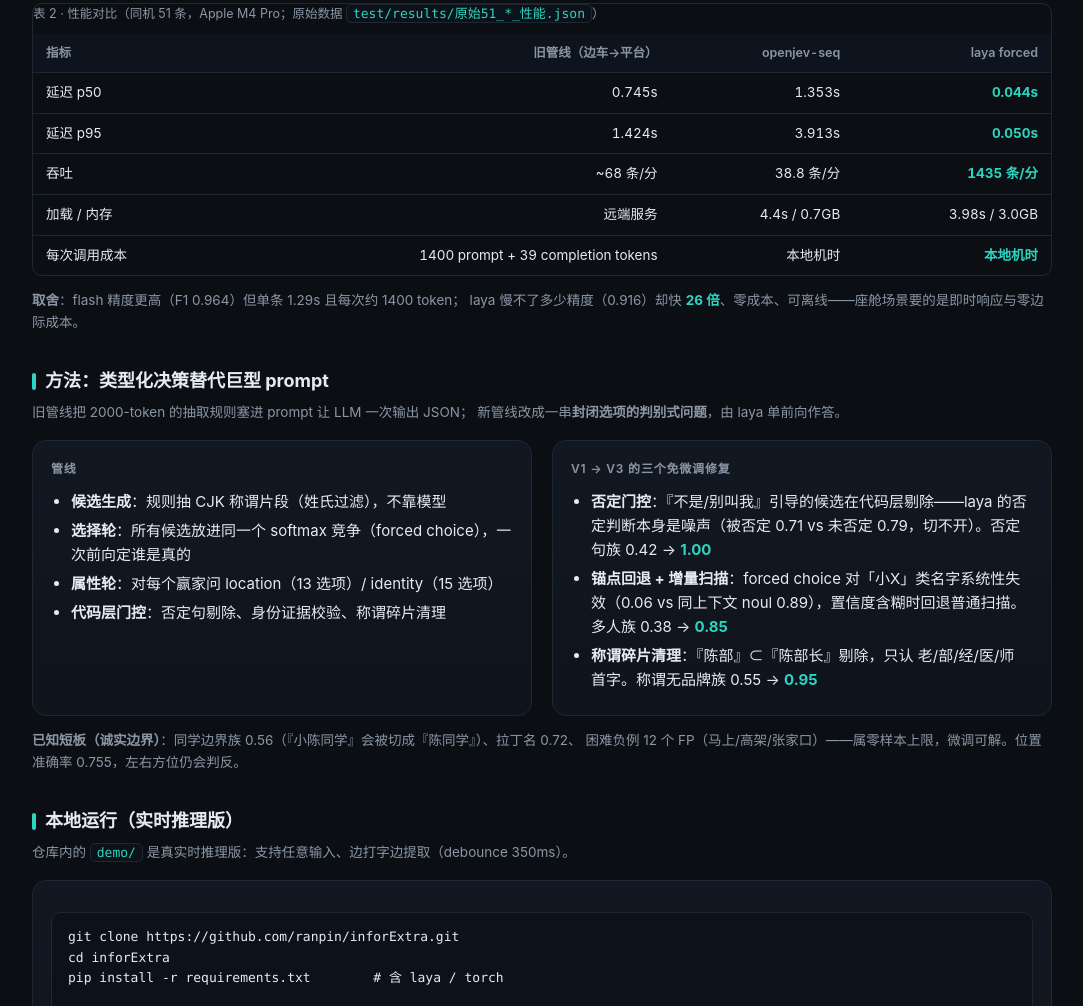
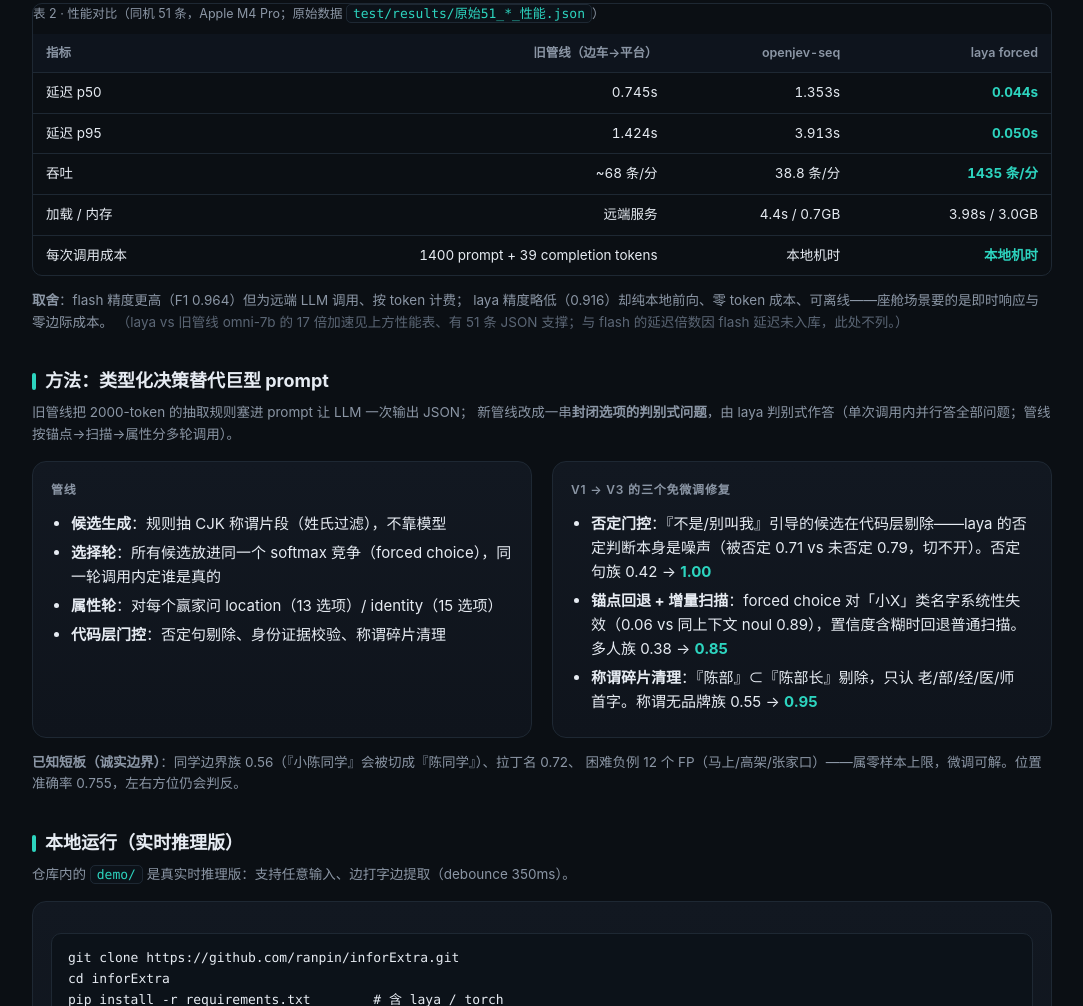
Before and after one commit to ranpin/inforExtra, a plain HTML site: page docs/index.html in a window 1280 px wide. Shown: the part 1130-2136 px from the top of the page, without its empty margins (98-1181 px from the left). Drawn offline with Linux system fonts and the light colour scheme.

Commit message:
docs: 展示页修正面试评审抓出的三处口径
「510 条人工标注集」→「模板构造集（seed=42 构造即标注）」，与 expand_test_set.py 一致。
删去无数据源的「flash 1.29s / 快 26 倍」，17 倍保留（有 51 条 JSON 支撑）。
「单前向/一次前向」限定为 laya 单次调用，管线实为锚点→扫描→属性多轮。

```diff
--- a/docs/index.html
+++ b/docs/index.html
@@ -113,7 +113,7 @@
 <header class="hero">
   <h1>座舱人员信息提取 · inforExtra</h1>
   <p class="lead">从车载对话中抽取「人物 / 身份 / 座位位置」的结构化信息。用类型化决策模型
-    （laya-multilingual）替代 2000-token 巨型 prompt，在 510 条人工标注集上把人名 F1 从
+    （laya-multilingual）替代 2000-token 巨型 prompt，在 510 条模板构造集（seed=42 构造即标注）上把人名 F1 从
     0.793 提到 <b class="best">0.916</b>，同时比旧管线快 <b class="best">17 倍</b>、零 token 成本。</p>
   <div class="badges">
     <span class="badge">laya-multilingual · mmBERT 322M</span>
@@ -232,8 +232,9 @@
   </div>
 
   <p class="sec-note" style="margin-top:14px">
-    <b>取舍</b>：flash 精度更高（F1 0.964）但单条 1.29s 且每次约 1400 token；
-    laya 慢不了多少精度（0.916）却快 <b class="best">26 倍</b>、零成本、可离线——座舱场景要的是即时响应与零边际成本。
+    <b>取舍</b>：flash 精度更高（F1 0.964）但为远端 LLM 调用、按 token 计费；
+    laya 精度略低（0.916）却纯本地前向、零 token 成本、可离线——座舱场景要的是即时响应与零边际成本。
+    <span style="color:var(--dim)">（laya vs 旧管线 omni-7b 的 17 倍加速见上方性能表、有 51 条 JSON 支撑；与 flash 的延迟倍数因 flash 延迟未入库，此处不列。）</span>
   </p>
 </section>
 
@@ -241,13 +242,13 @@
 <section id="method">
   <h2>方法：类型化决策替代巨型 prompt</h2>
   <p class="sec-note">旧管线把 2000-token 的抽取规则塞进 prompt 让 LLM 一次输出 JSON；
-    新管线改成一串<b>封闭选项的判别式问题</b>，由 laya 单前向作答。</p>
+    新管线改成一串<b>封闭选项的判别式问题</b>，由 laya 判别式作答（单次调用内并行答全部问题；管线按锚点→扫描→属性分多轮调用）。</p>
   <div class="cols">
     <div class="card">
       <h3>管线</h3>
       <ul class="tight">
         <li><b>候选生成</b>：规则抽 CJK 称谓片段（姓氏过滤），不靠模型</li>
-        <li><b>选择轮</b>：所有候选放进同一个 softmax 竞争（forced choice），一次前向定谁是真的</li>
+        <li><b>选择轮</b>：所有候选放进同一个 softmax 竞争（forced choice），同一轮调用内定谁是真的</li>
         <li><b>属性轮</b>：对每个赢家问 location（13 选项）/ identity（15 选项）</li>
         <li><b>代码层门控</b>：否定句剔除、身份证据校验、称谓碎片清理</li>
       </ul>
```
